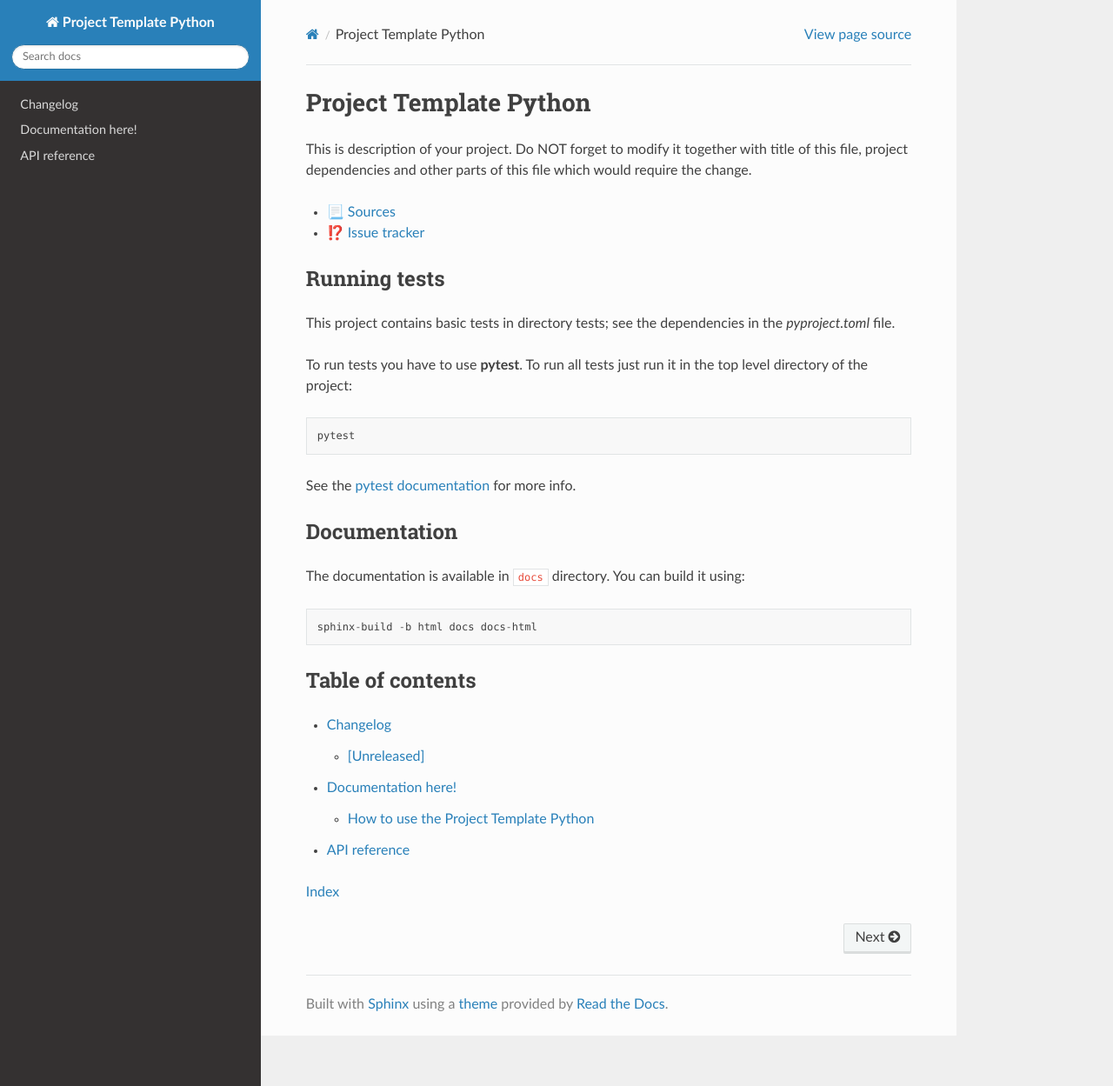
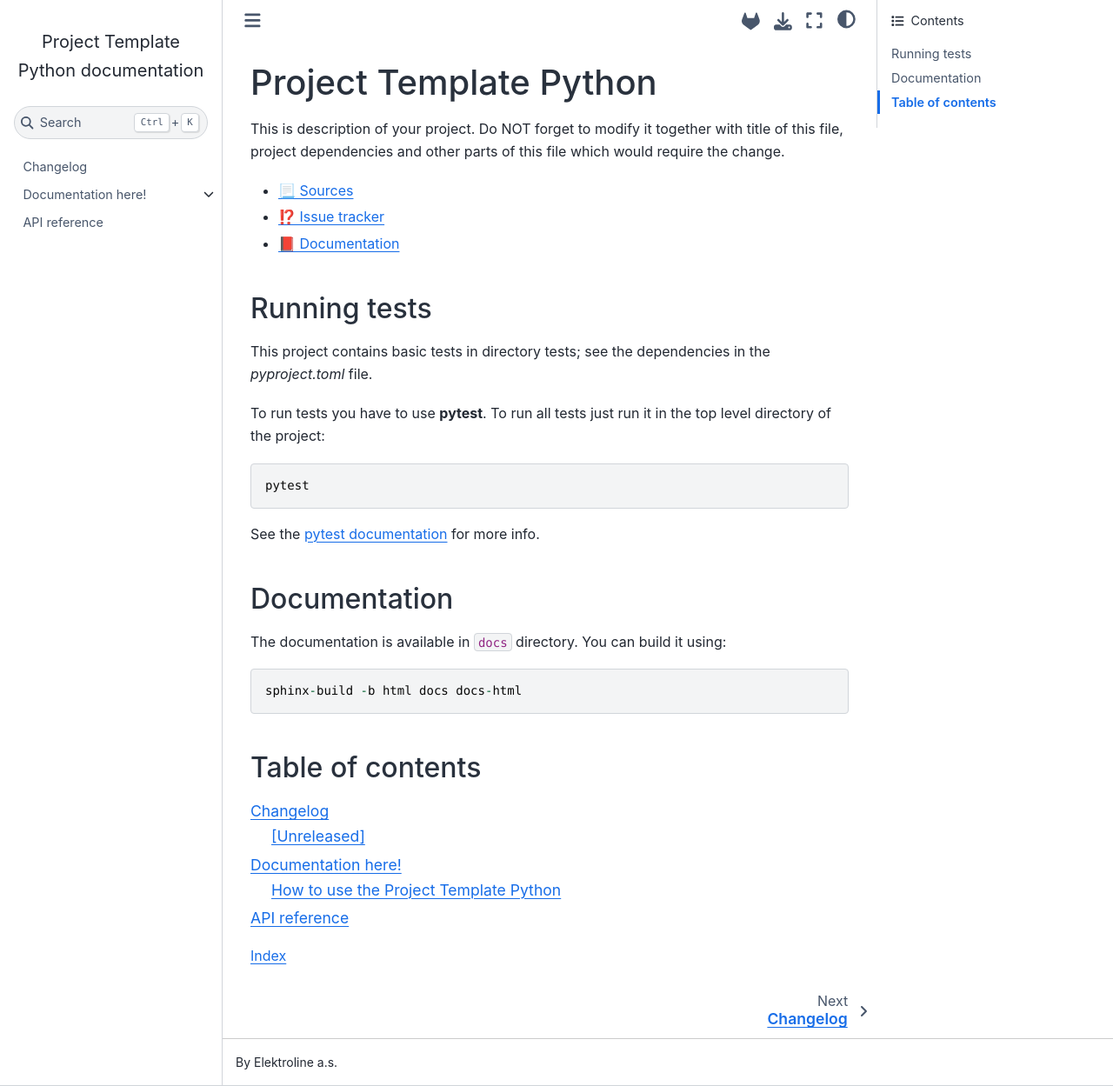
Before and after one commit to silicon-heaven/pyshv, a Sphinx documentation site: the page built from docs/index.rst, in a window 1280 px wide and 1249 px high. Shown: the whole window at 87% size. Built offline with Sphinx 7.4.7 and the Sphinx Book theme 1.1.4, drawn with Linux system fonts in a browser that asks for light colours.

Commit message:
docs: include multiversion
This also does switch to the book theme instead of RTD (I have it
working with that not RTD).

```diff
--- a/README.rst
+++ b/README.rst
@@ -7,6 +7,7 @@ would require the change.
 
 * `📃 Sources <https://gitlab.elektroline.cz/emb/template/python>`__
 * `⁉️ Issue tracker <https://gitlab.elektroline.cz/emb/template/python/-/issues>`__
+* `📕 Documentation <https://gitlabpages.elektroline.cz/emb/template/python>`__
 
 
 Running tests
--- /dev/null
+++ b/docs/_templates/versioning.html
@@ -0,0 +1,24 @@
+{% if versions %}
+<nav class="bd-links bd-docs-nav">
+  <div class="bd-toc-item navbar-nav">
+    <ul class="nav bd-sidenav">
+    <li class="toctree-l1 has-children">
+      <p class="caption" aria-level="2" role="heading">
+        <span class="caption-text">Version:  {{ current_version.name }}</span>
+      </p>
+      <details>
+        <summary><span class="toctree-toggle" role="presentation"><i class="fa-solid fa-chevron-down"></i></summary>
+        <ul>
+          {%- for item in versions.branches %}
+          <li class="toctree-l2 {% if item == current_version %}current{% endif %} "><a class="reference" href="{{item.url}}">{{item.name}}</a></li>
+          {%- endfor %}
+          {%- for item in versions.tags|reverse %}
+          <li class="toctree-l2 {% if item == current_version %}current{% endif %} "><a class="reference" href="{{item.url}}">{{item.name}}</a></li>
+          {%- endfor %}
+        </ul>
+      </details>
+    </li>
+  </ul>
+  </div>
+</nav>
+{% endif %}
--- a/docs/conf.py
+++ b/docs/conf.py
@@ -8,7 +8,7 @@ import sys
 sys.path.insert(0, str(pathlib.Path("..").absolute()))
 
 project = "Project Template Python"
-copyright = "2024, Elektroline a.s."
+copyright = "2024-2025, Elektroline a.s."
 author = "Elektroline a.s."
 
 
@@ -18,8 +18,9 @@ extensions = [
     "sphinx.ext.intersphinx",
     "sphinx.ext.viewcode",
     "sphinx.ext.todo",
-    "sphinx_rtd_theme",
+    "sphinx_book_theme",
     "sphinx_mdinclude",
+    "sphinx_multiversion",
 ]
 
 templates_path = ["_templates"]
@@ -30,9 +31,31 @@ exclude_patterns = ["_build"]
 html_copy_source = True
 html_show_sourcelink = True
 html_show_copyright = False
-html_theme = "sphinx_rtd_theme"
+html_theme = "sphinx_book_theme"
 # html_static_path = ["_static"]
+html_sidebars = {
+    "**": [
+        "navbar-logo.html",
+        "icon-links.html",
+        "search-button-field.html",
+        "sbt-sidebar-nav.html",
+        "versioning.html",
+    ]
+}
+html_theme_options = {
+    "show_toc_level": 3,
+    "repository_url": "https://gitlab.elektroline.cz/emb/template/python",
+    "repository_branch": "master",
+    "path_to_docs": "docs",
+    "use_source_button": True,
+    "use_repository_button": True,
+    "use_edit_page_button": True,
+    "use_issues_button": True,
+}
 
+smv_tag_whitelist = r"^v.*$"
+smv_branch_whitelist = r"^master$"
+smv_remote_whitelist = r"^.*$"
 
 autodoc_typehints = "description"
 autodoc_member_order = "bysource"
--- a/pyproject.toml
+++ b/pyproject.toml
@@ -25,8 +25,9 @@ test = [
 ]
 docs = [
   "sphinx",
-  "sphinx_rtd_theme",
+  "sphinx-book-theme",
   "sphinx-mdinclude",
+  "sphinx-multiversion",
 ]
 
 [project.scripts]
```
Also changed, not shown: .gitlab-ci.yml.
